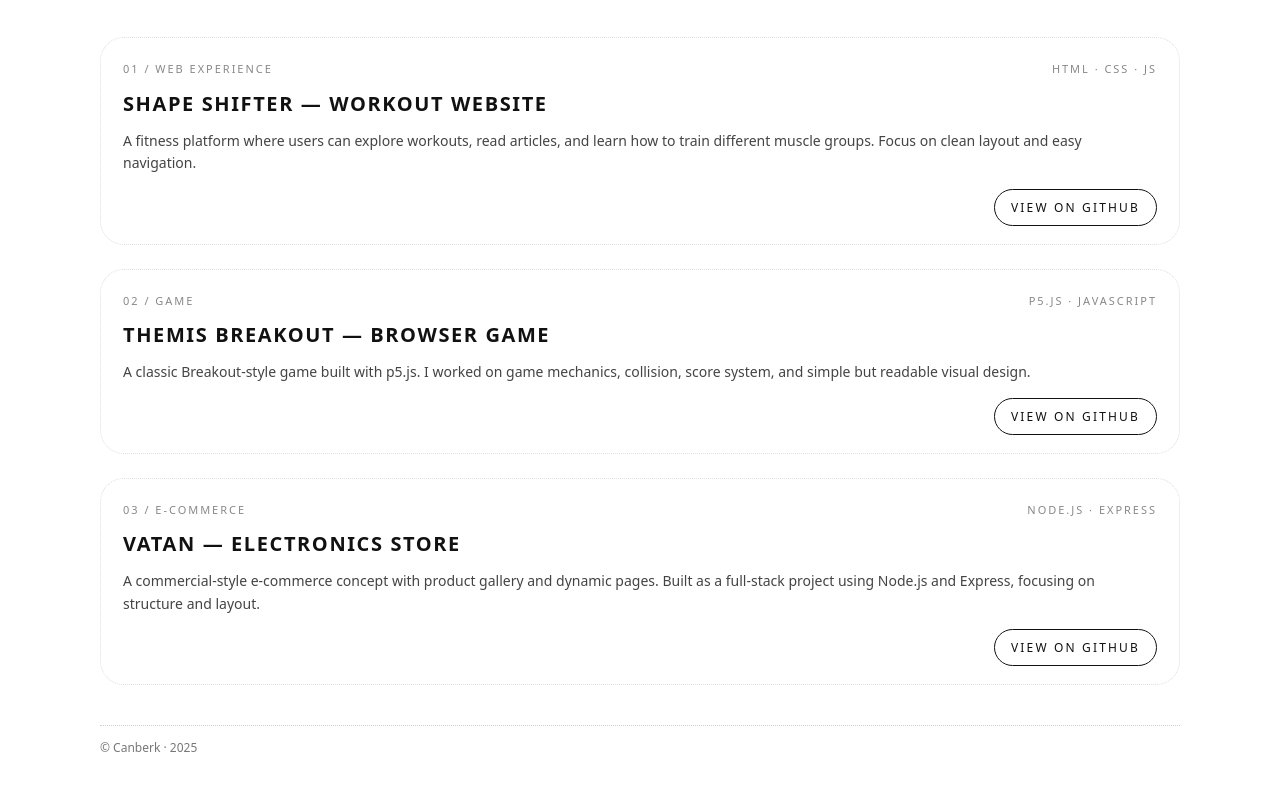
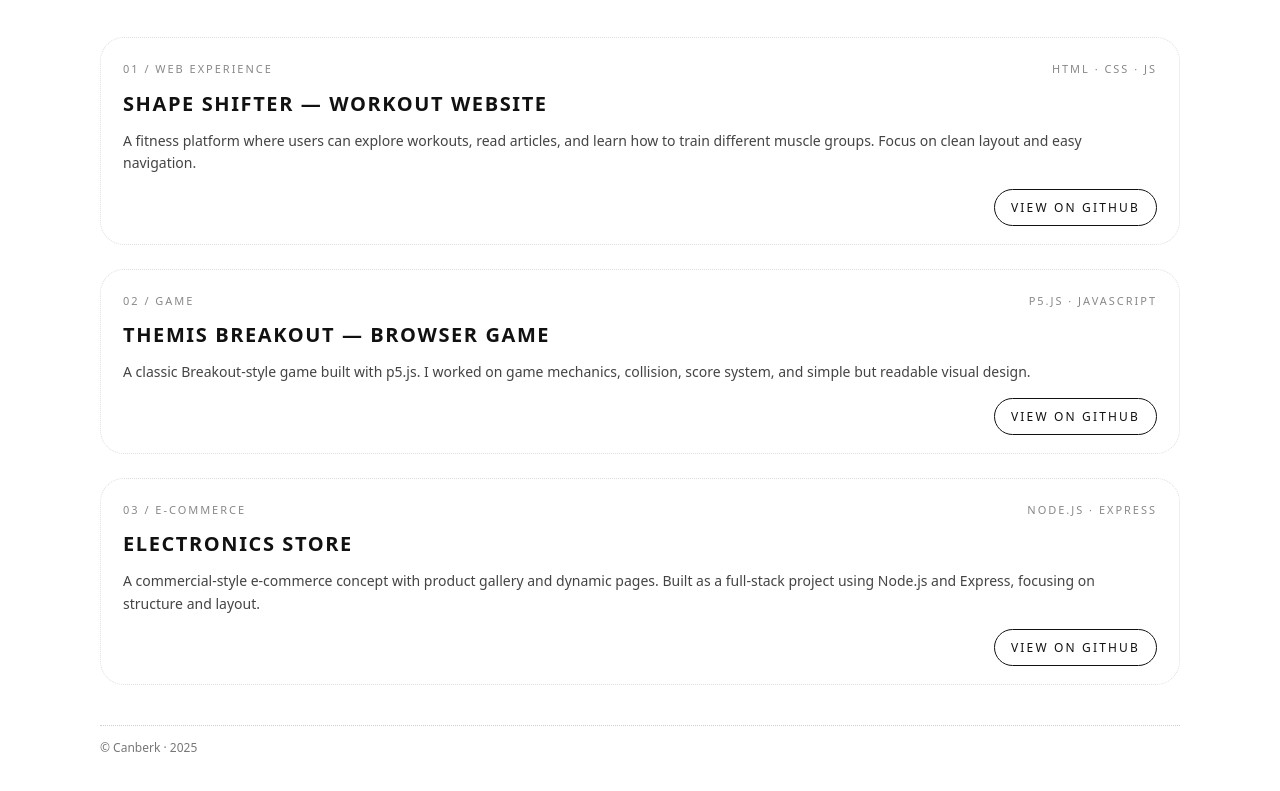
Before and after one commit to canberkoztonguc1-del/portfolio, a plain HTML site: page index.html in a window 1280 px wide. Shown: the part 269-1060 px from the top of the page. Drawn offline with Linux system fonts and the light colour scheme.

Commit message:
Update index.html

```diff
--- a/index.html
+++ b/index.html
@@ -83,7 +83,7 @@
           <p class="project-index">03 / E-COMMERCE</p>
           <p class="project-type">Node.js · Express</p>
         </div>
-        <h2 class="project-title">VATAN — Electronics Store</h2>
+        <h2 class="project-title">Electronics Store</h2>
         <p class="project-description">
           A commercial-style e-commerce concept with product gallery and
           dynamic pages. Built as a full-stack project using Node.js and
```
